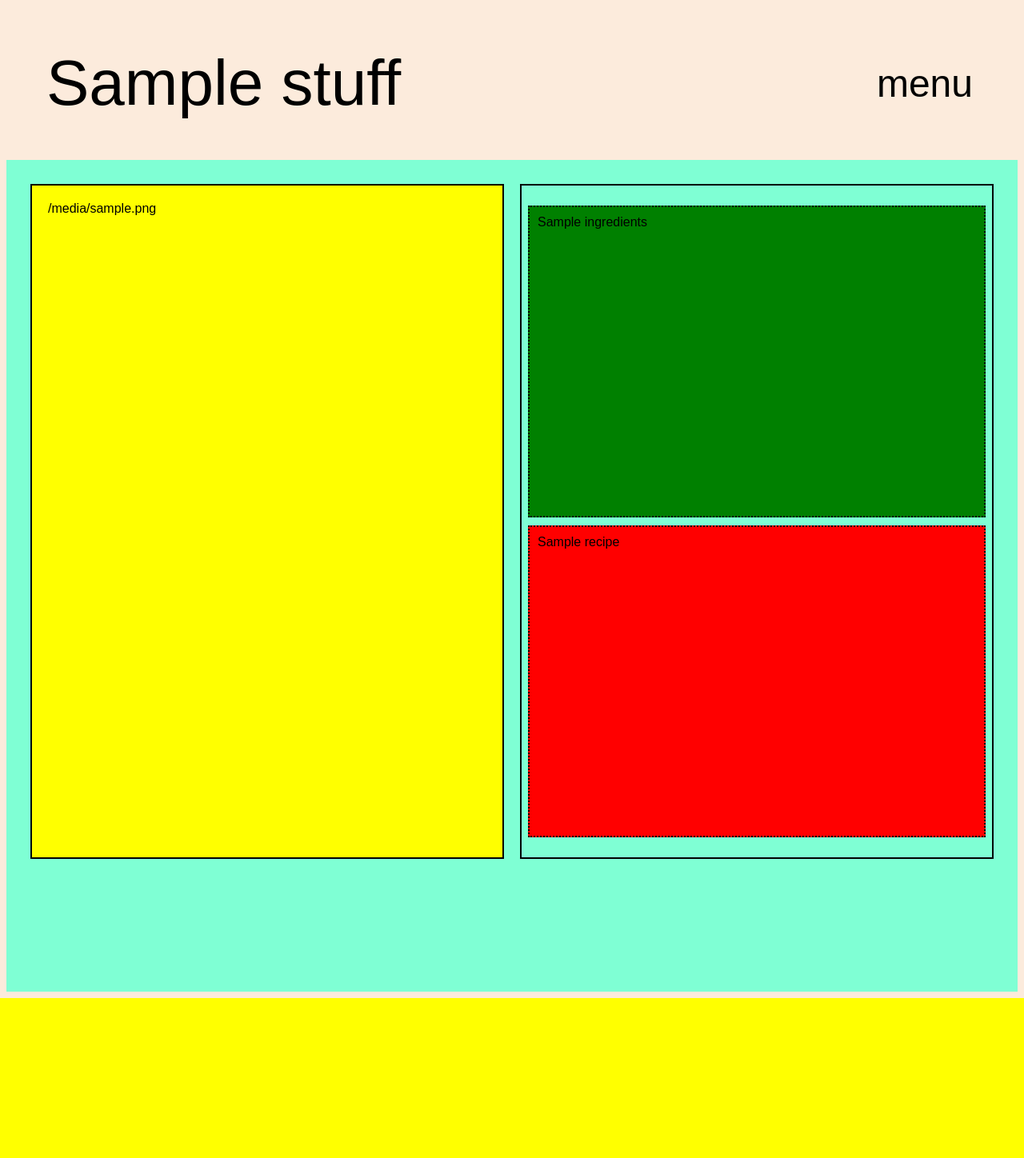
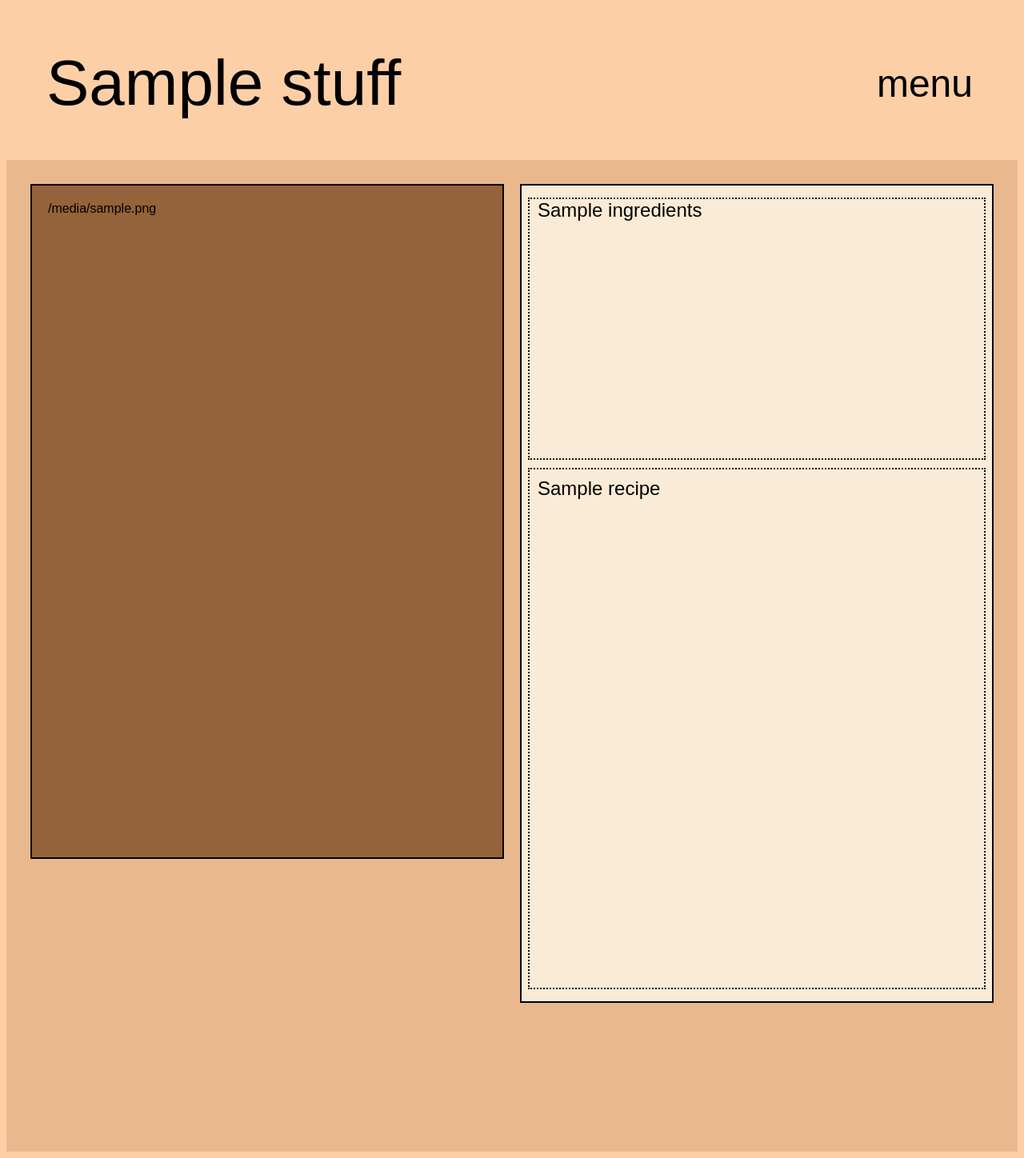
Before and after one commit to ljdutton2/karma_coin, a Flask app: template templates/detail.html in a window 1280 px wide. Shown: the whole page at 80% size. Before the commit the page ends 1248 px from the top, so only its background shows below. Run offline with Flask 2, Linux system fonts and the light colour scheme; the template is opened without the code that fills it: most values are stand-ins (such as "Sample title", 1, 10 or a date in 2020).

Commit message:
detail template almost done

```diff
--- a/static/detail_style.css
+++ b/static/detail_style.css
@@ -80,55 +80,72 @@ font-size: 5em;
 
 /* ********** BODY *********** */
 body {
-    background-color: rgb(252, 235, 220);
+    background-color: rgb(253, 207, 167);
     font-family: Arial, Helvetica, sans-serif;
 }
 
 main {
-    background-color: aquamarine;
+    background-color: rgba(230, 179, 136, 0.808);
     display: flex;
     flex-direction: row;
     justify-content: space-around;
-    height: 1000px;
+    height: 1200px;
     padding: 20px;
 
 }
 
 .left-side {
-    background-color: yellow;
+    background-color: rgb(148, 99, 57);
+    left: 0;
     height: 800px;
-    width: 800px;
+    width: 1000px;
     margin: 10px;
     border: 2px solid;
     padding: 20px;
 }
 
-
 .right-side {
+    background-color: antiquewhite;
+    font-size: 24px;
     display: flex;
     flex-direction: column;
-    justify-content: space-evenly;
+    justify-content: space-around;
     align-items: center;
     margin: 10px;
     border: 2px solid;
-    padding: 20px;
-    height: 800px;
-    width: 800px;
+    padding-top: 10px;
+    padding-bottom: 10px;
+    padding-right: 20px;
+    padding-left: 20px;
+    height: 1000px;
+    width: 1000px;
 
 }
 
 
 .ingredients {
-    background-color: green;
+    text-align: left;
     margin: 5px;
-    padding: 10px;
+    padding-top: 0px;
+    padding-bottom: 10px;
+    padding-right: 10px;
+    padding-left: 10px;
+
     border: 2px dotted;
-    height: 100%;
+    height: 500px;
     width: 100%;
 }
 
+.ingredients > h2 {
+    margin: 5px;
+}
+
+
+.recipe > h2 {
+    margin: 5px;
+}
+
 .recipe {
-    background-color: red;
     border: 2px dotted;
     margin: 5px;
     padding: 10px;
```
Also changed, not shown: templates/base.html (+3 -4 lines).
